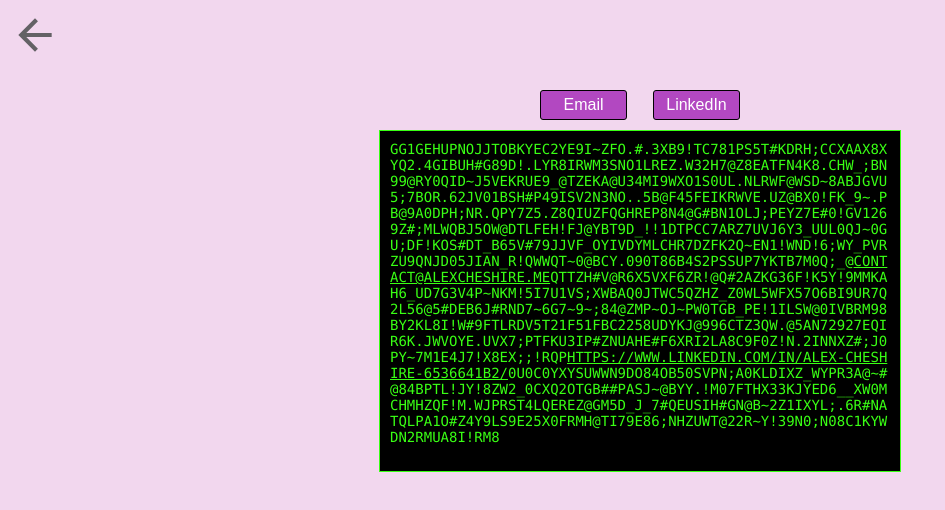
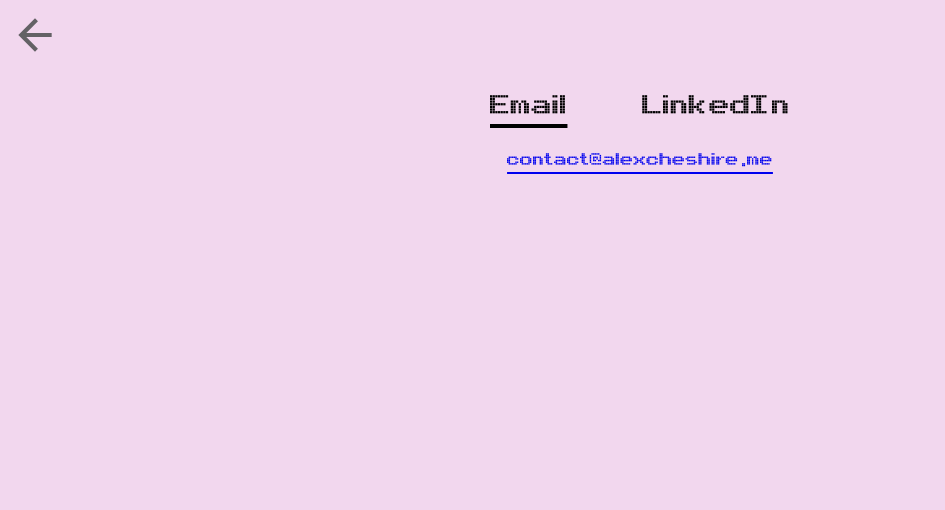
Before and after one commit to elcheshoro/my-site, a React app: page /contact in a window 1280 px wide. Both pictures are taken after a click on the button "Contact". Shown: the top 510 px of the page, without its empty margins (0-945 px from the left). Built offline with nearby package versions, Linux system fonts and the light colour scheme.

Commit message:
Change contact page to be clearer

```diff
--- a/src/containers/contact/contact.css
+++ b/src/containers/contact/contact.css
@@ -1,81 +1,56 @@
 .Contact {
+  font-family: Arcade;
   width: 100%;
-}
-
-.Contact__Content {
   display: flex;
   flex-direction: column;
   align-items: center;
 }
 
-.Contact__WordSearch {
-    background-color: grey;
-    background-color: black;
-    color: #39ff14;
-    border: 1px double #39ff14;
-    padding: 10px;
-    font-family: 'Lucida Console', Monaco, monospace;
-    word-wrap: break-word;
-    overflow: hidden;
-    font-size: 14px;
-    width: 500px;
-    height: 320px;
-}
-
-.Contact__Info {
-    color: #39ff14;
-    text-transform: uppercase;
-}
-
-.Contact__Info--selected {
-    color: white;
-    cursor: pointer;
-    text-decoration: underline;
-}
-
 .Contact__LinkButtons {
+  width: 300px;
   display: flex;
   justify-content: space-between;
-    width: 200px;
-    margin-bottom: 10px;
+  font-size: 40px;
+  color: black;
+  margin-bottom: 20px;
 }
 
 .Contact__LinkButton {
-    background-color: #B248C1;
-    border: 1px solid black;
-    border-radius: 3px;
-    width: 75px;
-    padding: 5px;
-    text-align: center;
-    color: white;
   cursor: pointer;
 }
 
 .Contact__LinkButton:hover {
-  background-color: #A040AD;
+  font-weight: bold;
 }
 
+.Contact__LinkButton--selected {
+  text-decoration: underline;
+}
 
-@media only screen and (max-width: 600px) {
-  .Contact__WordSearch {
-    width: 400px;
-    height: 280px;
-    font-size: 12px;
+.Contact__Link {
+  font-size: 25px;
+  opacity: 0;
+  transition: opacity 0.5s ease-in-out 0.5s;
+  position: absolute;
+}
+
+.Contact__Link--selected {
+  opacity: 1;
+}
+
+.Contact__Info {
+  display: flex;
+  justify-content: center;
+  position: relative;
+}
+
+@media only screen and (max-width: 450px) {
+  .Contact__Link {
+    font-size: 20px;
+  }
+
+  .Contact__LinkButtons {
+    font-size: 30px;
+    width: 200px;
   }
 }
-
-@media only screen and (max-width: 470px) {
-  .Contact__WordSearch {
-    width: 300px;
-    height: 250px;
-    font-size: 10px;
-  }
-}
-
-@media only screen and (max-width: 350px) {
-  .Contact__WordSearch {
-    width: 250px;
-    height: 300px;
-    font-size: 10px;
-  }
-}
--- a/src/containers/contact/contact.jsx
+++ b/src/containers/contact/contact.jsx
@@ -4,51 +4,11 @@ import classNames from 'classnames';
 
 import Page from '../../components/page/page';
 
-import generateContent from './helpers/generateContent';
-
 import './contact.css';
-
-const randomCharacters = generateContent();
-const emailIndex = Math.floor(Math.random() * 500);
-const linkedInIndex = Math.floor(Math.random() * 500 + 500);
 
 export default function Contact() {
   const history = useHistory();
-  const [selected, setSelected] = useState(null);
-
-  const renderContent = () => {
-    return (
-      <div>
-        <span>{randomCharacters.substring(0, emailIndex)}</span>
-        <a
-          href="mailto:contact@alexcheshire.me"
-          className={classNames('Contact__Info', {
-            'Contact__Info--selected': selected === 'email',
-          })}
-        >
-          contact@alexcheshire.me
-        </a>
-        <span>{randomCharacters.substring(emailIndex, linkedInIndex)}</span>
-        <a
-          className={classNames('Contact__Info', {
-            'Contact__Info--selected': selected === 'linkedIn',
-          })}
-          href="https://www.linkedin.com/in/alex-cheshire-6536641b2/"
-        >
-          https://www.linkedin.com/in/alex&#8209;cheshire&#8209;6536641b2/
-        </a>
-        <span>{randomCharacters.substring(linkedInIndex)}</span>
-      </div>
-    );
-  };
-
-  const handleButtonClick = (key) => {
-    if (selected === key) {
-      setSelected(null);
-    } else {
-      setSelected(key);
-    }
-  };
+  const [selected, setSelected] = useState('email');
 
   return (
     <Page backgroundColor="F2D7EE" onBack={() => history.push('/')}>
@@ -56,21 +16,42 @@ export default function Contact() {
         <div className="Contact__Content">
           <div className="Contact__LinkButtons">
             <button
-              className="Contact__LinkButton"
+              className={classNames('Contact__LinkButton', {
+                'Contact__LinkButton--selected': selected === 'email',
+              })}
               type="button"
-              onClick={() => handleButtonClick('email')}
+              onClick={() => setSelected('email')}
             >
               Email
             </button>
             <button
-              className="Contact__LinkButton"
+              className={classNames('Contact__LinkButton', {
+                'Contact__LinkButton--selected': selected === 'linkedIn',
+              })}
               type="button"
-              onClick={() => handleButtonClick('linkedIn')}
+              onClick={() => setSelected('linkedIn')}
             >
               LinkedIn
             </button>
           </div>
-          <div className="Contact__WordSearch">{renderContent()}</div>
+          <div className="Contact__Info">
+            <a
+              href="mailto:contact@alexcheshire.me"
+              className={classNames('Contact__Link', {
+                'Contact__Link--selected': selected === 'email',
+              })}
+            >
+              contact@alexcheshire.me
+            </a>
+            <a
+              className={classNames('Contact__Link', {
+                'Contact__Link--selected': selected === 'linkedIn',
+              })}
+              href="https://www.linkedin.com/in/alexcheshire/"
+            >
+              www.linkedin.com/in/alexcheshire
+            </a>
+          </div>
         </div>
       </div>
     </Page>
--- a/src/containers/contact/helpers/generateContent.jsx
+++ /dev/null
@@ -1,11 +0,0 @@
-import randomCharacter from '../../../helpers/random-character';
-
-export default () => {
-  const characters = [];
-
-  for (let i = 0; i < 1000; i += 1) {
-    characters.push(randomCharacter());
-  }
-
-  return characters.join('');
-};
--- a/src/helpers/random-character.js
+++ /dev/null
@@ -1,5 +0,0 @@
-export default () => {
-  const characters = 'ABCDEFGHIJKLMNOPQRSTUVWXYZ0123456789.@_;#!~';
-  const index = Math.floor(Math.random() * characters.length);
-  return characters[index];
-};
--- a/src/index.css
+++ b/src/index.css
@@ -6,6 +6,11 @@
 @font-face {
     font-family: 'Rpg';
     src: url('./assets/rpg-font.ttf') format('truetype');
+}
+
+@font-face {
+    font-family: 'Arcade';
+    src: url('./assets/arcade-font.ttf') format('truetype');
 }
 
 body {
```
Also changed, not shown: src/assets/arcade-font.ttf (added). Lines whose indentation alone changed are shown as unchanged.
